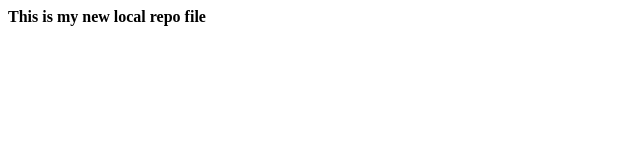
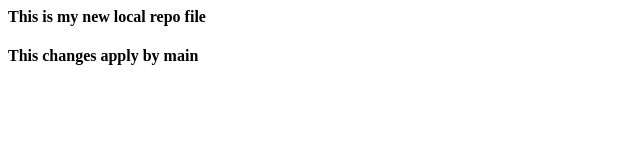
Before and after one commit to Amar41901/Localrepo, a plain HTML site: page index.html in a window 1280 px wide. Shown: the whole page, without its empty margins (0-640 px from the left). Drawn offline with Linux system fonts and the light colour scheme.

Commit message:
Changes applied by main

```diff
--- a/index.html
+++ b/index.html
@@ -1 +1,2 @@
 <h4> This is my new local repo file</h4>
+<h4> This changes apply by main</h4>
```
